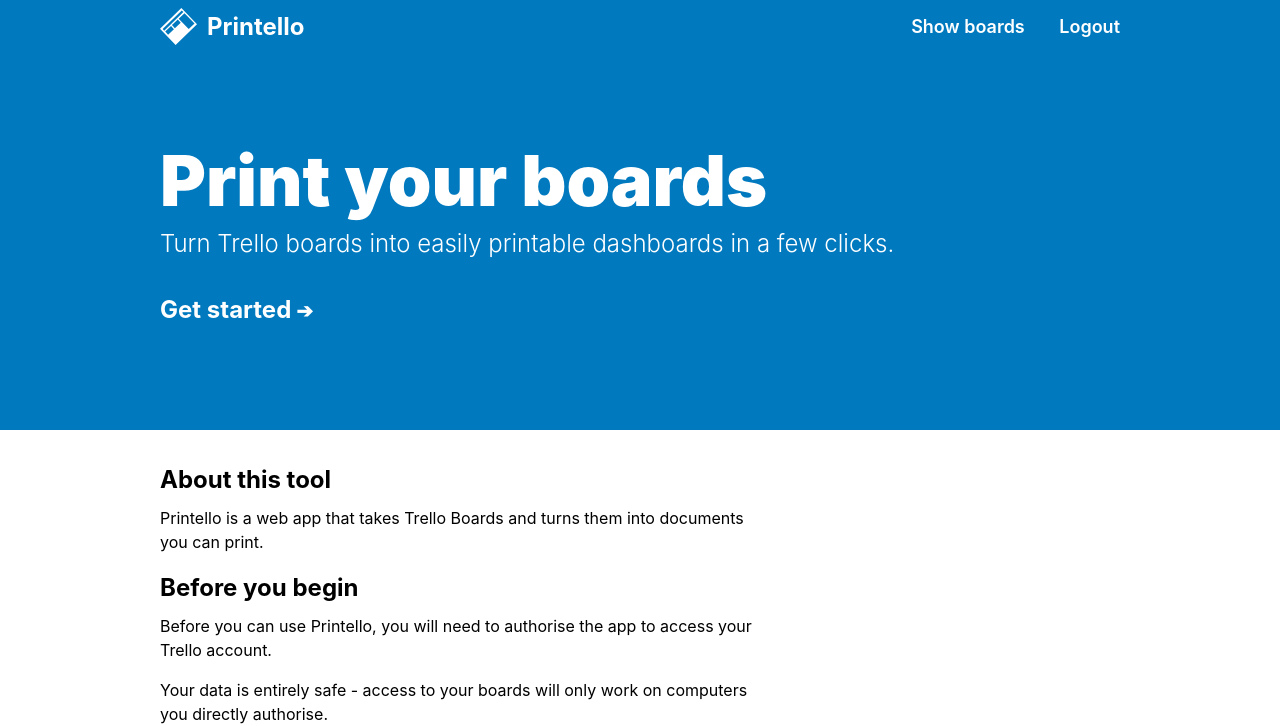
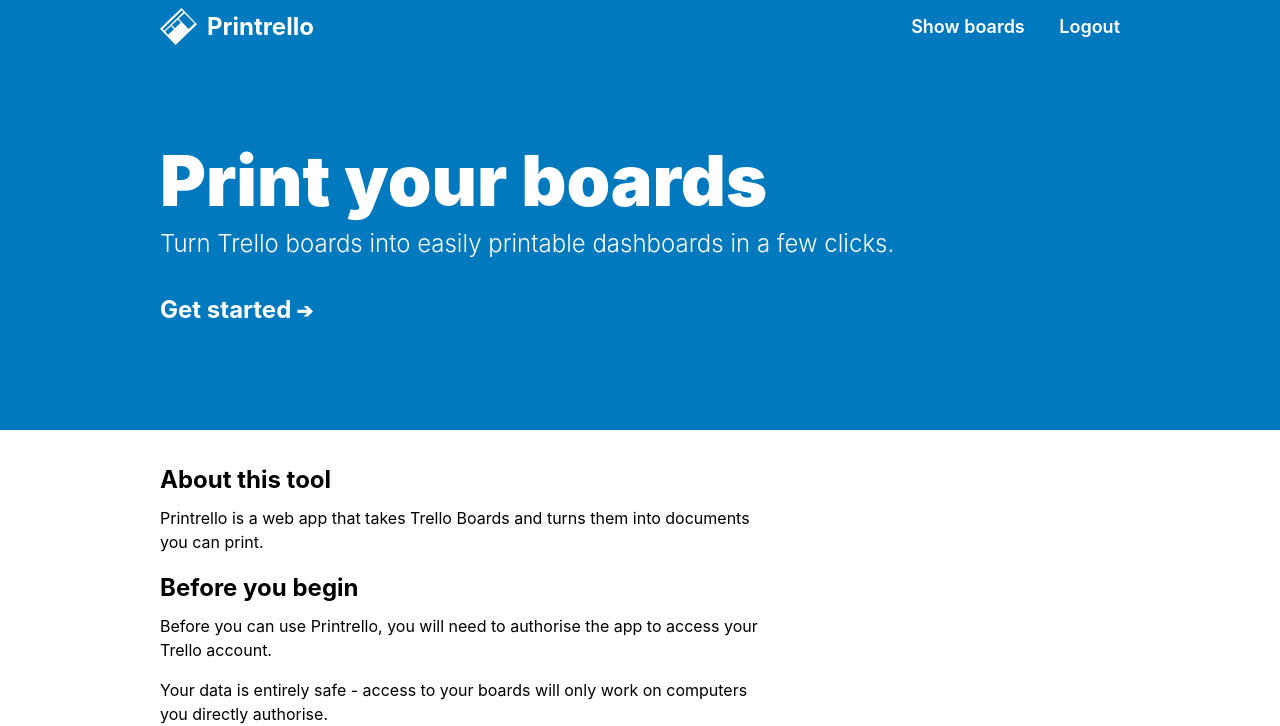
Before and after one commit to johnpeart/printrello, a Jekyll site: the page built from index.html, in a window 1280 px wide. Shown: the top 726 px of the page. Built offline with Jekyll 4.4.1, drawn with Linux system fonts in a browser that asks for light colours.

Commit message:
Name change
Realised this name was a already taken...

```diff
--- a/_config.yml
+++ b/_config.yml
@@ -1,11 +1,11 @@
 # Site settings
 
-title: "Printello"
+title: "Printrello"
 
 description: "A web app that turns Trello Boards into dashboards you can print"
 keywords: "trello, dashboards, print"
 
-baseurl: "/printello" # the subpath of your site, e.g. /blog
+baseurl: "/printrello" # the subpath of your site, e.g. /blog
 url: "http://johnpe.art"
 author: "John Peart"
 
@@ -29,7 +29,7 @@
 facebook-slug: "john.robert.peart" # Automatically pre-pends http://facebook.com/
 twitter-username: "johnpeart" # Twitter handle i.e. joebloggs
 github-username:  "johnpeart"
-github-repo: "https://github.com/johnpeart/printello"
+github-repo: "https://github.com/johnpeart/printrello"
 google-site-verification: "GMEFdAl3i-jN_Jkdb_jrS-LWZPUEQ7Bx4fPcyQ7YSCU" # GSV code; proves domain ownership
 
 #Analytics
```
